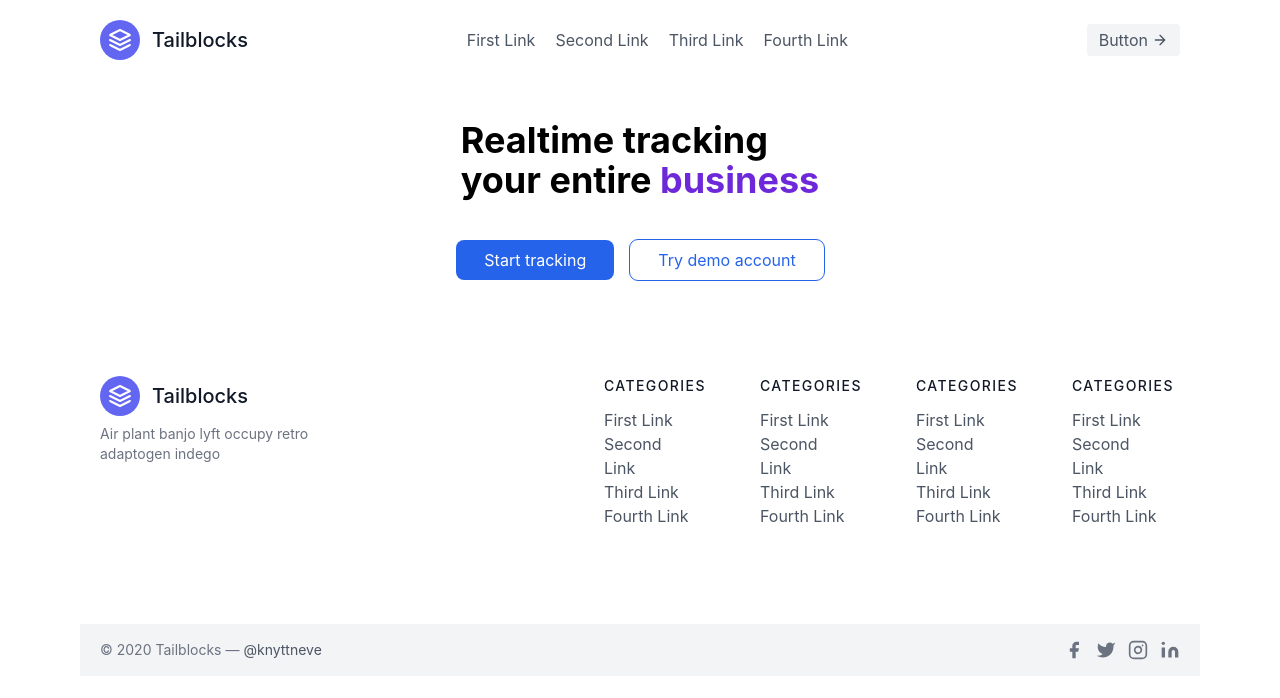
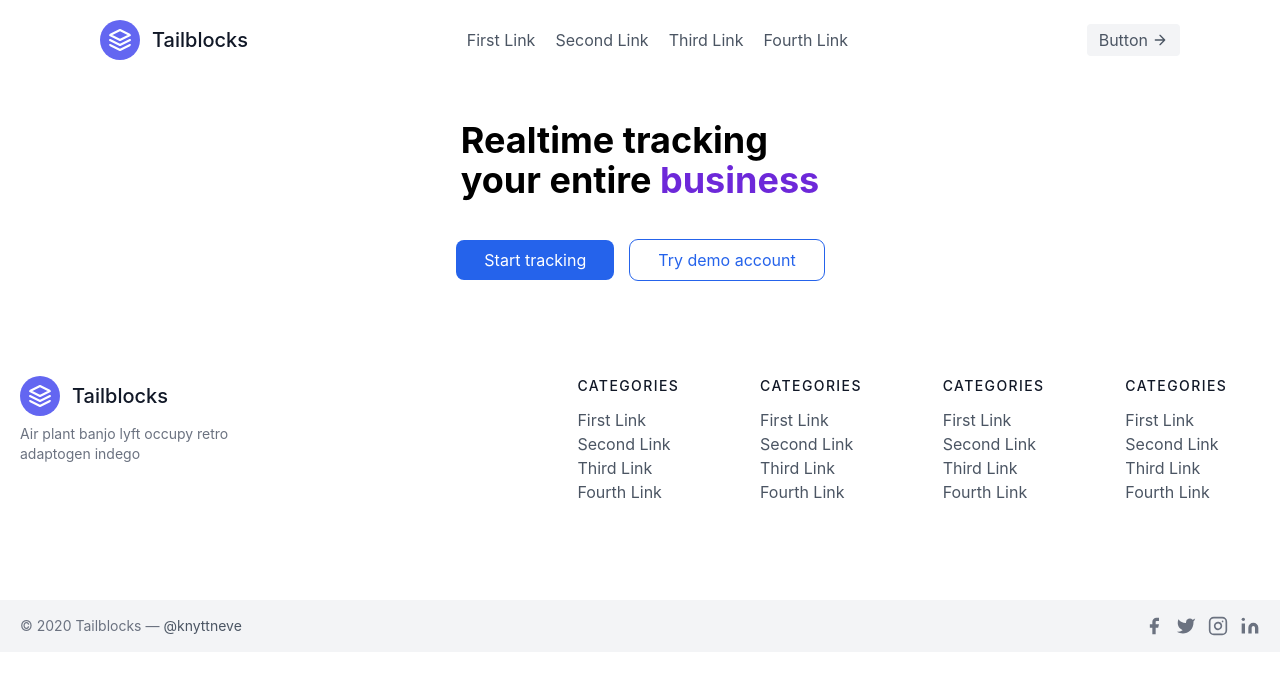
Before and after one commit to Sumitsinh1726/React_portfolio_Project, a React (Create React App) app in the folder krp/: page / in a window 1280 px wide. Shown: the top 698 px of the page. Built offline with nearby package versions, Linux system fonts and the light colour scheme.

Commit message:
dharmik
asdfghjkl

```diff
--- a/krp/src/component/Footer.jsx
+++ b/krp/src/component/Footer.jsx
@@ -3,7 +3,7 @@ import React from "react";
 const Footer = () => {
   return (
     <>
-      <footer class="text-gray-600 body-font md:mx-container">
+      <footer class="text-gray-600 body-font">
         <div class="container px-5 py-24 mx-auto flex md:items-center lg:items-start md:flex-row md:flex-nowrap flex-wrap flex-col">
           <div class="w-64 flex-shrink-0 md:mx-0 mx-auto text-center md:text-left">
             <a class="flex title-font font-medium items-center md:justify-start justify-center text-gray-900">
--- a/krp/src/component/Navbar.jsx
+++ b/krp/src/component/Navbar.jsx
@@ -3,7 +3,7 @@ import React from "react";
 const Navbar = () => {
   return (
     <>
-      <header className="text-gray-600 body-font md:mx-container">
+      <header className="text-gray-600 body-font md:mx-container ">
         <div className="container mx-auto flex flex-wrap p-5 flex-col md:flex-row items-center">
           <a className="flex title-font font-medium items-center text-gray-900 mb-4 md:mb-0">
             <svg
```
